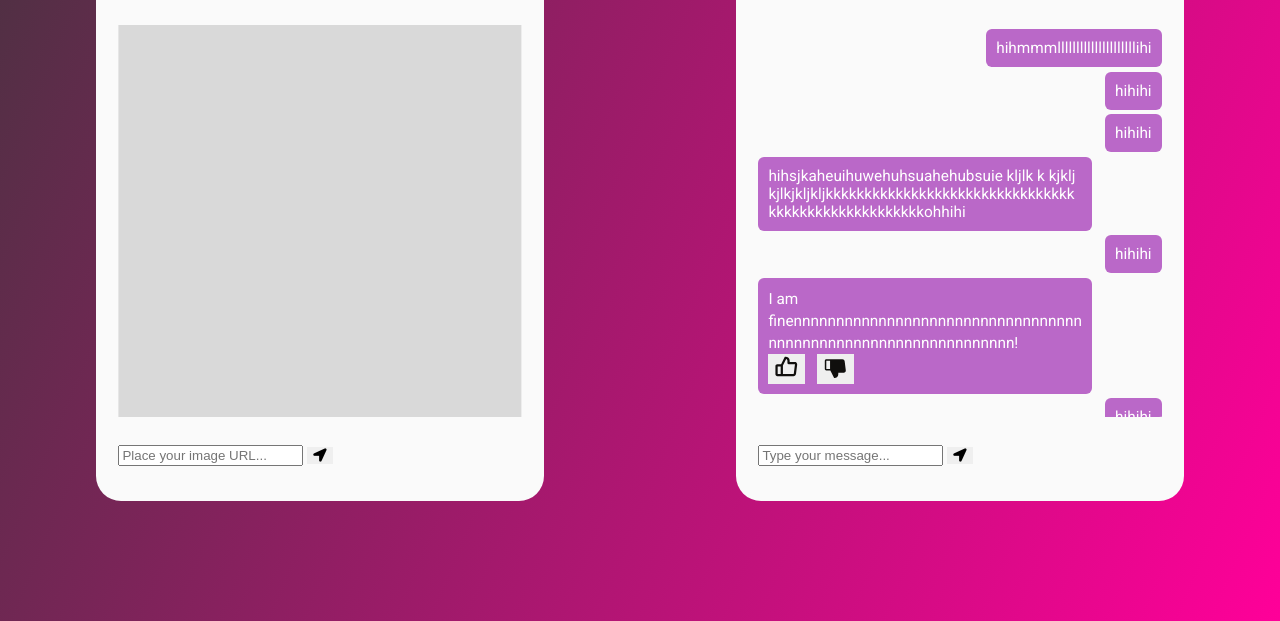
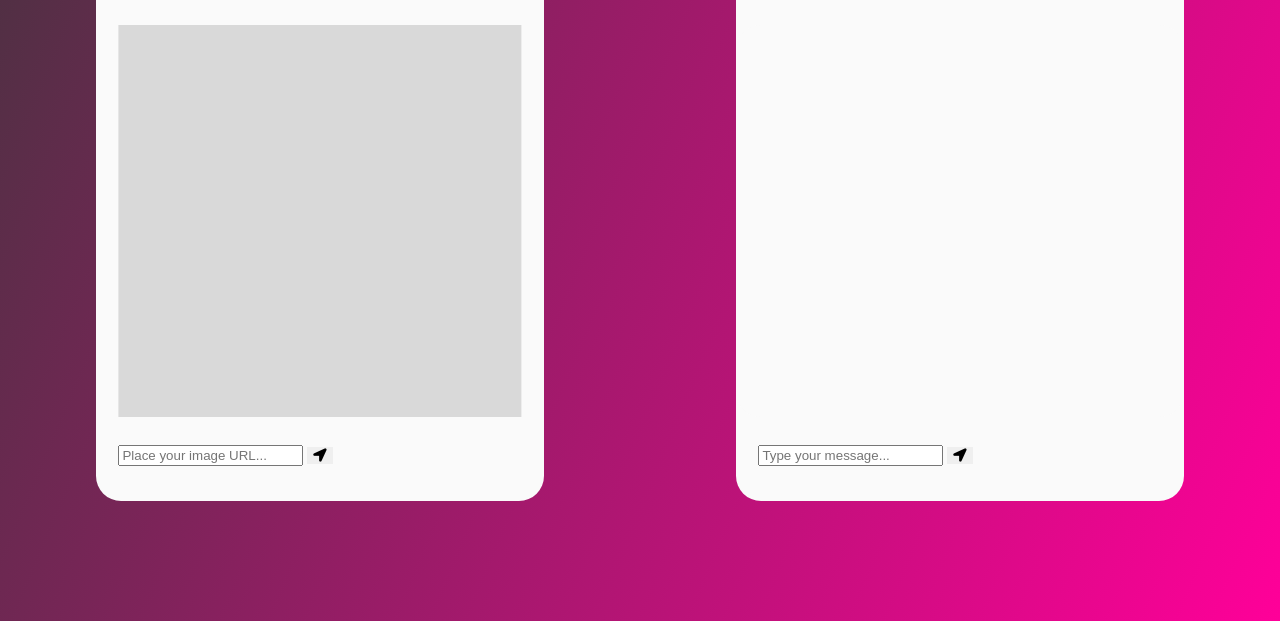
Before and after one commit to lhienga/chatbot, a website built with Parcel: page index.html in a window 1280 px wide. Shown: the part 179-800 px from the top of the page. Built offline with nearby package versions, Linux system fonts and the light colour scheme.

Commit message:
edit msgs

```diff
--- a/index.html
+++ b/index.html
@@ -49,60 +49,6 @@
       <div class="chat1">
         <div class = "messages">
           <div id="messageFormeight" class="chat-box msg_card_body">
-            <div class="msg_cotainer_send">hihmmmlllllllllllllllllllllihi</div>
-            <div class="msg_cotainer_send">hihihi</div>
-            <div class="msg_cotainer_send">hihihi</div>
-            <div class="msg_cotainer_bot">hihsjkaheuihuwehuhsuahehubsuie    kljlk    k kjklj kjlkjkljkljkkkkkkkkkkkkkkkkkkkkkkkkkkkkkkkkkkkkkkkkkkkkkkkkkkkkohhihi
-            </div>
-            <div class="msg_cotainer_send">hihihi</div>
-
-
-            <div class="bot-frame">
-              <div class="bot-text">I am finennnnnnnnnnnnnnnnnnnnnnnnnnnnnnnnnnnnnnnnnnnnnnnnnnnnnnnnnnnnnnn!</div>
-              <div class="iconoutlinelike-parent">
-                <button
-                  class="like_btn"
-                  alt=""
-                  src="./public/iconoutlinelike.svg"
-                ><img src="./public/iconoutlinelike.svg"></img></button>
-                <button
-                  class="dislike_btn"
-                  alt=""
-                  src="./public/iconfilldislike.svg"
-                ><img src="./public/iconfilldislike.svg"></img></button>
-              </div>
-            </div>
-
-            <div class="msg_cotainer_send">hihihi</div>
-            <div class="msg_cotainer_send">hihihi</div>
-            <div class="msg_cotainer_send">hihihi</div>
-            <div class="bot-frame">
-              <div class="bot-text">I am finennnnnnnnnnnnnnnnnnnnnnnnnnnnnnnnnnnnnnnnnnnnnnnnnnnnnnnnnnnnnnn!</div>
-              <div class="iconoutlinelike-parent">
-                <button
-                  class="like_btn"
-                  alt=""
-                  src="./public/iconoutlinelike.svg"
-                ><img src="./public/iconoutlinelike.svg"></img></button>
-                <button
-                  class="dislike_btn"
-                  alt=""
-                  src="./public/iconfilldislike.svg"
-                ><img src="./public/iconfilldislike.svg"></img></button>
-              </div>
-            </div>
-            <div class="msg_cotainer_send">hihihi</div>
-            <div class="msg_cotainer_bot">hihihi</div>
-            <div class="msg_cotainer_send">hihihi</div>
-            <div class="msg_cotainer_send">hihihi</div>
-            <div class="msg_cotainer_bot">hihihi</div>
-            <div class="msg_cotainer_send">hihihi</div>
-            <div class="msg_cotainer_send">hihihi</div>
-            <div class="msg_cotainer_send">hihihi</div>
-            <div class="msg_cotainer_bot">hihihi</div>
-            <div class="msg_cotainer_send">hihihi</div>
-            <div class="msg_cotainer_send">hihihi</div>
-            <div class="msg_cotainer_send">hsjkaheuihuwehuhsuahehubsuie    kljlk    k kjklj kjlkjkljkljkkkkkkkkkkkkkkkkkkkkkkkkkkkkkkkkkkkkkkkkkkkkkkkkkkkkohaeohisihihi</div>
 
           </div>
 
@@ -117,7 +63,8 @@
             <div class="chatbot-name">ChatBot</div>
             <div class="online">online</div>
             <div class="circle"></div>
-          <img class="bot-logo-icon" alt="" src="./public/group-1.svg" /></div>
+            <img class="bot-logo-icon" alt="" src="./public/group-1.svg" />
+          </div>
         </div>
 
 
@@ -207,7 +154,7 @@
 				};
 
 				function sendMessage(rawText, str_time) {
-					var userHtml = '<div class="d-flex justify-content-end mb-4"><div class="msg_cotainer_send">' + rawText + '<span class="msg_time_send">' + str_time + '</span></div><div class="img_cont_msg"></div></div>';
+					var userHtml = '<div class="bot-text">'+ rawText+'</div>';
 
 					$("#text").val("");
 					$("#messageFormeight").append(userHtml);
@@ -221,7 +168,8 @@
 						type: "POST",
 						url: "/get",
 					}).done(function(data) {
-						//var botHtml = '<div class="d-flex justify-content-start mb-4"><div class="img_cont_msg"><img src="https://i.ibb.co/fSNP7Rz/icons8-chatgpt-512.png" class="rounded-circle user_img_msg"></div><div class="msg_cotainer">' + data + '<span class="msg_time">' + str_time + '</span></div></div>';
+						var botHtml =
+            '<div class="bot-frame"><div class="bot-text">'+data+'</div><div class="iconoutlinelike-parent"><buttonclass="like_btn"alt=""src="./public/iconoutlinelike.svg"><img src="./public/iconoutlinelike.svg"></img></button><button class="dislike_btn" alt="" src="./public/iconfilldislike.svg"><img src="./public/iconfilldislike.svg"></img></button></div></div>';
 						$("#messageFormeight").append($.parseHTML(botHtml));
 					});
 				}
```
Also changed, not shown: 1 other file. Lines whose indentation alone changed are shown as unchanged.
